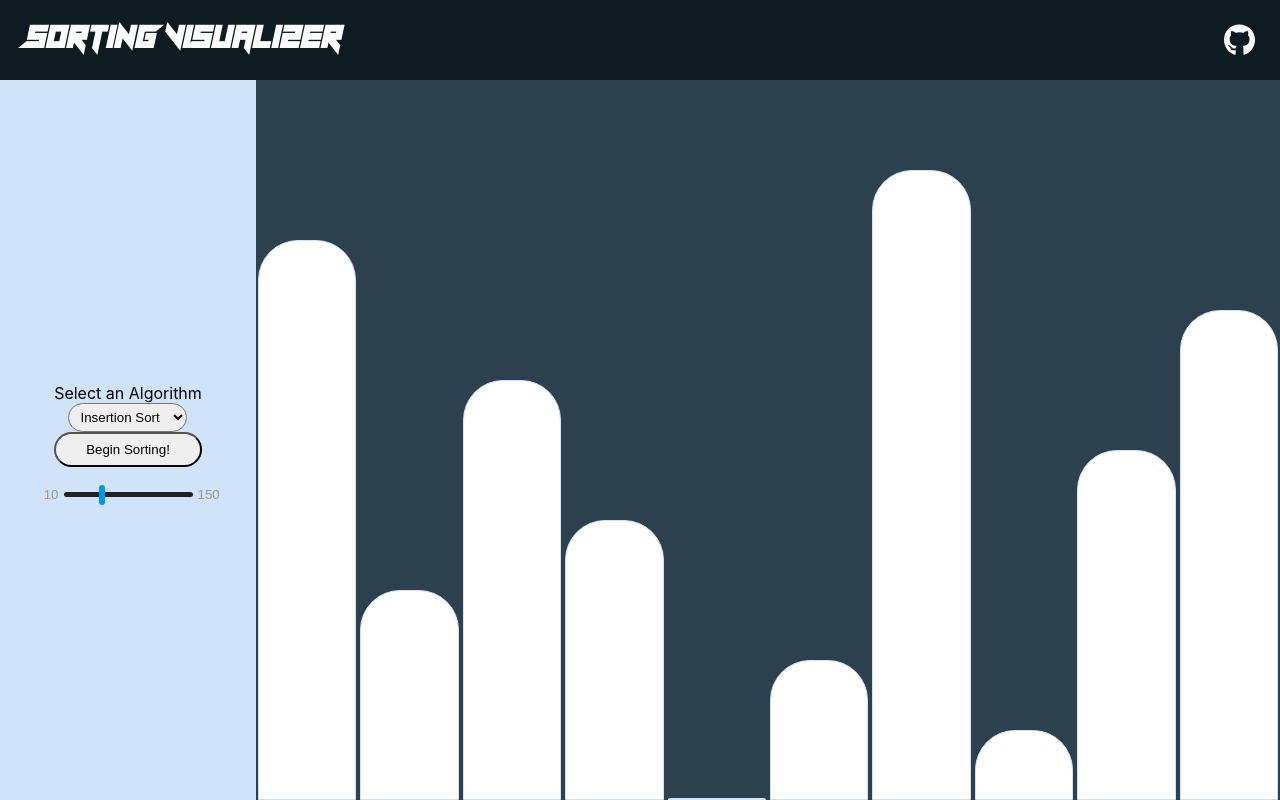
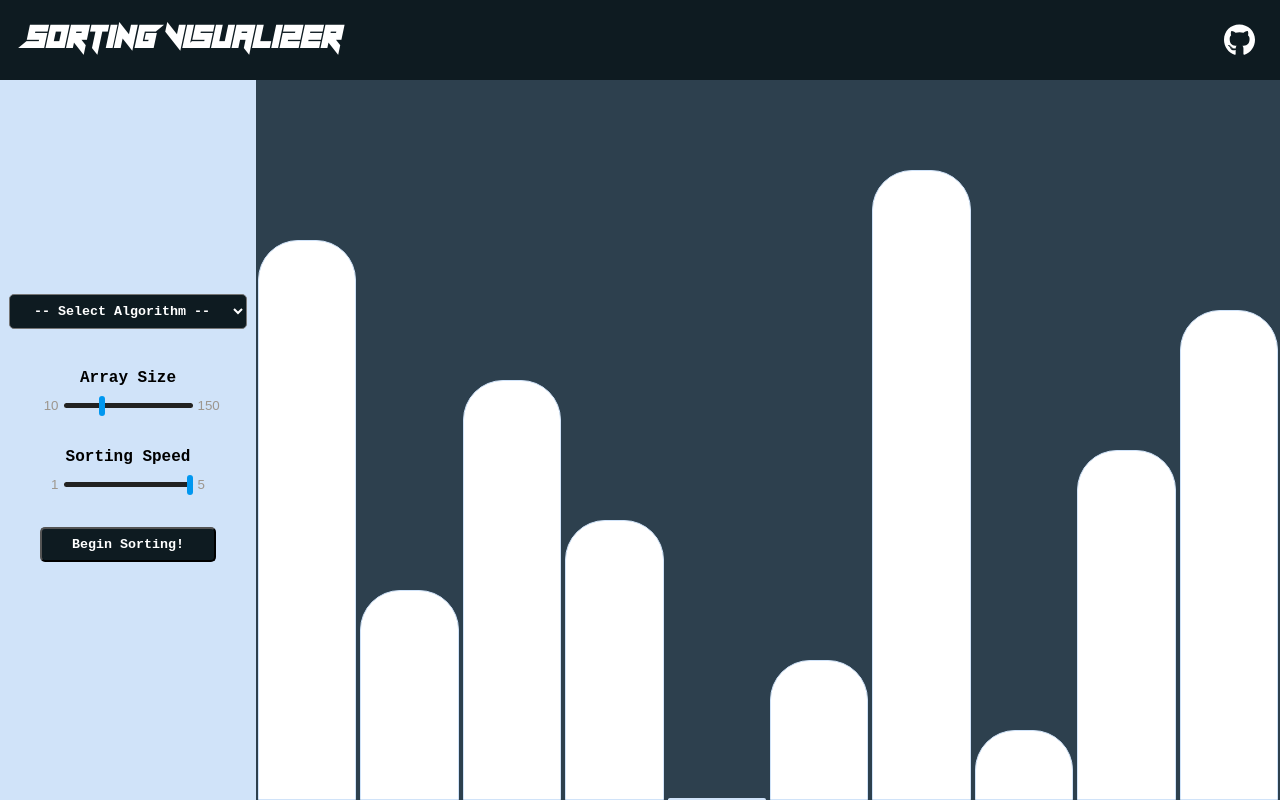
Before and after one commit to jonahansmulcrone/SortingVisualizer, a React (Vite) app in the folder frontend/: page / in a window 1280 px wide. Built offline with nearby package versions, Linux system fonts and the light colour scheme; a small style sheet from the web is missing.

Commit message:
working on bubble sort

```diff
--- a/frontend/src/App.tsx
+++ b/frontend/src/App.tsx
@@ -4,12 +4,17 @@ import Header from './components/Header/Header'
 import Visualizer from './components/Visualizer/Visualizer'
 import Options from './components/Options/Options'
 
-function App() {
+const App: React.FC = () => {
   const [arraySize, setArraySize] = useState<number>(10)
+  const [sortingSpeed, setSortingSpeed] = useState<number>(2)
   const [sortingInProgress, setSortingInProgress] = useState(false);
 
   const handleArraySizeChange = (size: number) => {
     setArraySize(size);
+  };
+
+  const handleSortingSpeedChange = (speed: number) => {
+    setSortingSpeed(speed);
   };
 
   const handleBeginSort = () => {
@@ -25,7 +30,7 @@ function App() {
     <div className='app-container'>
       <Header />
       <div className='content-container'>
-        <Options arraySize={arraySize} onArraySizeChange={handleArraySizeChange} onBeginSort={handleBeginSort} />
+        <Options arraySize={arraySize} onArraySizeChange={handleArraySizeChange} onBeginSort={handleBeginSort} onSpeedChange={handleSortingSpeedChange} />
         <Visualizer arraySize={arraySize} onBeginSort={sortingInProgress} onSortingComplete={handleSortingComplete}/>
       </div>
     </div>
--- a/frontend/src/components/Options/Options.css
+++ b/frontend/src/components/Options/Options.css
@@ -4,13 +4,18 @@
     flex-direction: column;
     align-items: center;
     justify-content: center;
+    gap: 5vh;
 }
 
 .begin-sort-button button {
     padding: 8px 30px;
-    border-radius: 20px;
+    border-radius: 5px;
     cursor: pointer;
     margin-bottom: 25px;
+    background-color: #0e1b21;
+    font-weight: 700;
+    color: #ffffff;
+    font-family: 'Courier New', Courier, monospace;
 }
 
 input[type="range"] {
@@ -68,7 +73,7 @@ input[type="range"]::-webkit-slider-thumb {
     left: 0;
     top: 18px;
     padding: 5px 7px;
-    border-radius: 3px;
+    border-radius: 5px;
     z-index: 999;
     display: none;
 }
@@ -80,11 +85,19 @@ input[type="range"]::-webkit-slider-thumb {
 
 .sliders-wrapper {
     display: flex;
+    flex-direction: column;
+    align-items: center;
+    gap: 2vh;
+    font-weight: 700;
 }
 
 .algorithms-dropdown select {
-    padding: 5px 7px;
-    border-radius: 20px;
+    padding: 8px 20px;
+    border-radius: 5px;
+    background-color: #0e1b21;
+    color: #ffffff;
+    font-weight: 700;
+    font-family:'Courier New', Courier, monospace;
 }
 
 .algorithms-dropdown {
--- a/frontend/src/components/Options/Options.tsx
+++ b/frontend/src/components/Options/Options.tsx
@@ -5,12 +5,17 @@ interface OptionsProps {
     arraySize: number;
     onArraySizeChange: (size: number) => void;
     onBeginSort: () => void;
+    onSpeedChange: (speed: number) => void;
 }
 
-const Options: React.FC<OptionsProps> = ({ arraySize, onArraySizeChange, onBeginSort }) => {
+const Options: React.FC<OptionsProps> = ({ arraySize, onArraySizeChange, onBeginSort, onSpeedChange }) => {
 
-    const handleSliderChange = (e: React.ChangeEvent<HTMLInputElement>) => {
+    const handleSizeSliderChange = (e: React.ChangeEvent<HTMLInputElement>) => {
         onArraySizeChange(Number(e.target.value));
+    }
+
+    const handleSpeedSliderChange = (e: React.ChangeEvent<HTMLInputElement>) => {
+        onSpeedChange(Number(e.target.value));
     }
 
     const handleBeginSort = () => {
@@ -20,24 +25,41 @@ const Options: React.FC<OptionsProps> = ({ arraySize, onArraySizeChange, onBegin
     return (
         <div className='options-container'>
             <div className='algorithms-dropdown'>
-                <label>Select an Algorithm</label>
                 <select name='algorithm' id='algorithm'>
+                    <option value="select">-- Select Algorithm --</option>
                     <option value='insertion-sort'>Insertion Sort</option>
+                    <option value='bubble-sort'>Bubble Sort</option>
                     <option value='selection-sort'>Selection Sort</option>
                     <option value='quick-sort'>Quick Sort</option>
                 </select>
             </div>
-            <div className='begin-sort-button'>
-                <button onClick={handleBeginSort}>Begin Sorting!</button>
+            <div className='sliders-wrapper'>
+                <div style={{ fontFamily: 'Courier New' }}>
+                    Array Size
                 </div>
-            <div className='sliders-wrapper'>
                 <label className='range-slider'>
                     <input
                         type='range'
                         min='10'
                         max='150'
-                    onChange={handleSliderChange} />
+                        onChange={handleSizeSliderChange} />
                 </label>
+            </div>
+            <div className='sliders-wrapper'>
+                <div style={{ fontFamily: 'Courier New' }}>
+                    Sorting Speed
+                </div>
+                <label className='range-slider'>
+                    <input
+                        type='range'
+                        min='1'
+                        max='5'
+                        onChange={handleSpeedSliderChange} />
+                </label>
+            </div>
+
+            <div className='begin-sort-button'>
+                <button onClick={handleBeginSort}>Begin Sorting!</button>
             </div>
         </div>
     );
```
Lines whose indentation alone changed are shown as unchanged.
